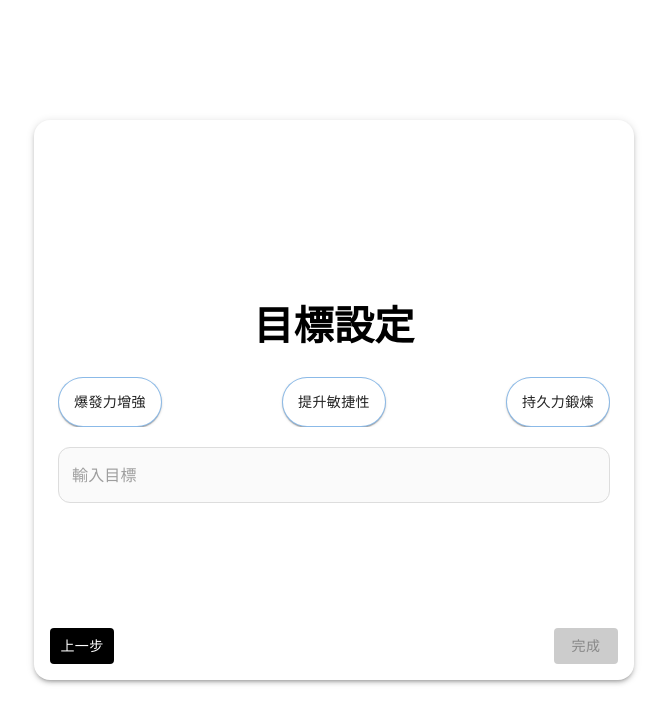
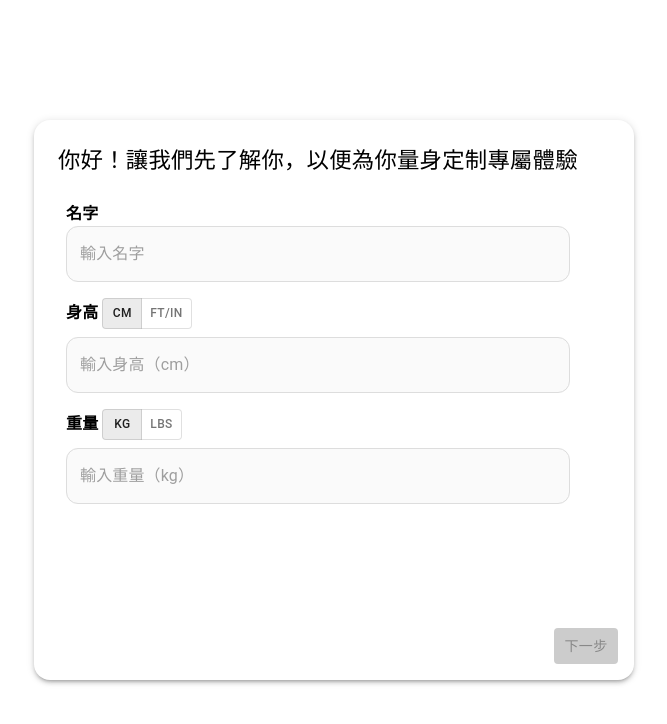
Before and after one commit to lc4490/axcel, a Next.js app: page / in a window 1280 px wide. Shown: the top 724 px of the page, without its empty margins (306-973 px from the left). Built offline with nearby package versions, Linux system fonts and the light colour scheme.

Commit message:
i guess this works for now

```diff
--- a/src/app/page.tsx
+++ b/src/app/page.tsx
@@ -14,7 +14,7 @@ import { SetStateAction, useState } from "react";
 
 export default function Home() {
   const [onboarded, setOnboarded] = useState(false);
-  const [page, setPage] = useState(2);
+  const [page, setPage] = useState(0);
   const [editing, setEditing] = useState(false);
   const [name, setName] = useState("");
   const [heightCM, setHeightCM] = useState("");
@@ -680,7 +680,7 @@ export default function Home() {
                       // maxWidth="500px" // ✅ optional: cap width on larger screens
                       direction="row"
                       // spacing={1}
-                      // padding={2}
+                      paddingY={2}
                       justifyContent="space-between" // Align items to the start for horizontal scroll
                       alignItems="center"
                       flexWrap="nowrap" // Prevent wrapping
@@ -711,7 +711,7 @@ export default function Home() {
                             borderRadius: "9999px",
                             // paddingX: 3,
                             paddingY: 1.5,
-                            minWidth: 100,
+                            // minWidth: 100,
                             height: "auto",
                             display: "flex",
                             justifyContent: "center",
```
